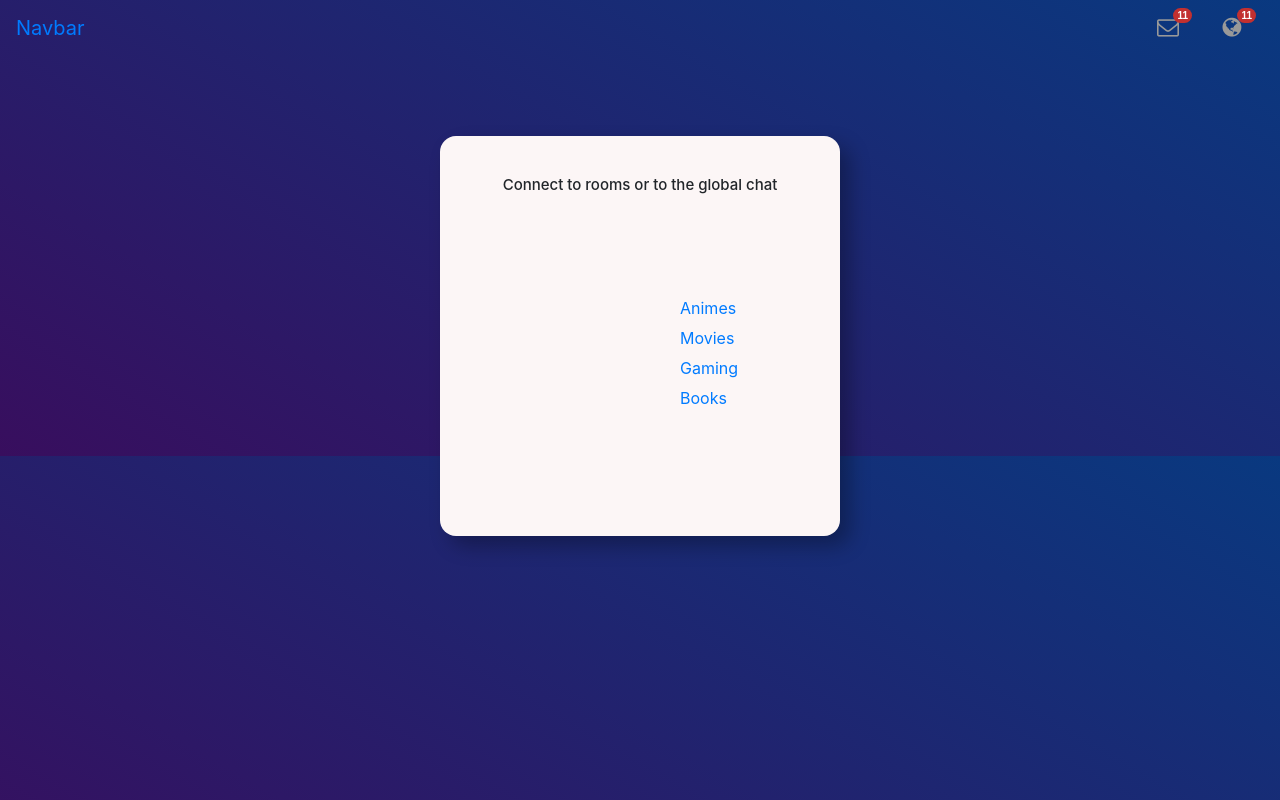
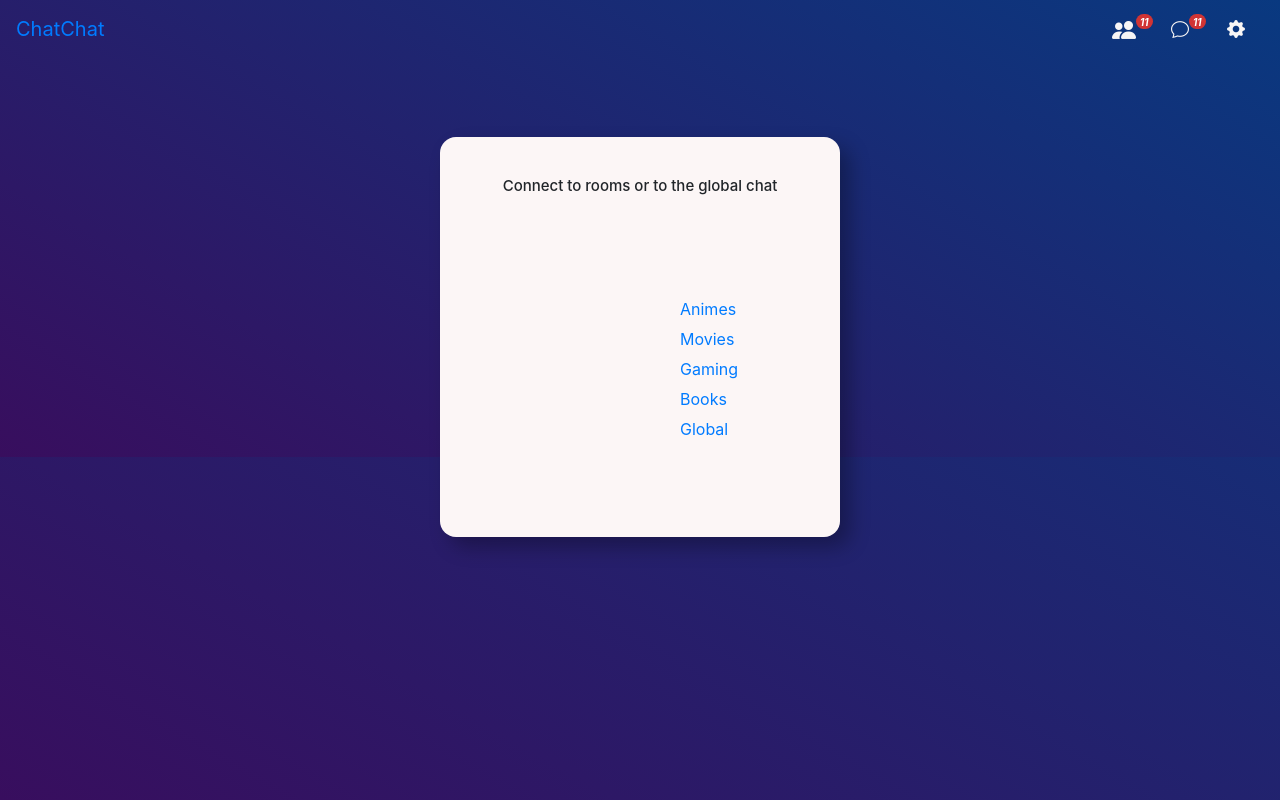
Before and after one commit to FelippoDev/Flask-Chat, a Flask app: page / in a window 1280 px wide. Run offline with Flask 2, Linux system fonts and the light colour scheme; the visitor is signed in with stand-in values (Sample User, id 1); some libraries are stand-ins or nearby versions.

Commit message:
fixing the splitting background when using linear gradient

```diff
--- a/flaskChat/static/css/base.css
+++ b/flaskChat/static/css/base.css
@@ -1,18 +1,7 @@
 @import url("//maxcdn.bootstrapcdn.com/font-awesome/4.7.0/css/font-awesome.min.css");
 
-.navbar-icon-top .navbar-nav .nav-link > .fa {
-  position: relative;
-  font-size: 22px;
-}
+@media (min-width: 992px) {
 
-.navbar-icon-top .navbar-nav .nav-link > .fa > .badge {
-  font-size: 0.75rem;
-  position: absolute;
-  right: 0;
-  font-family: sans-serif;
-}
-
-@media (min-width: 992px) {
   .navbar-icon-top.navbar-expand-lg .navbar-nav .nav-link {
     text-align: center;
     display: table-cell;
@@ -21,26 +10,53 @@
     padding-bottom: 0;
   }
 
-  .navbar-icon-top.navbar-expand-lg .navbar-nav .nav-link > .fa {
-    color: rgb(153, 153, 153);
-    display: block;
-    width: 48px;
-    margin: 2px auto 4px auto;
-    top: 0;
-    line-height: 24px;
-  }
-
-  .navbar-icon-top.navbar-expand-lg .navbar-nav .nav-link > .fa > .badge {
+  .badge {
     color: white;
     top: -7px;
     font-size: 10px;
     border-radius: 10rem;
-    background-color: rgb(194, 48, 48);
+    background-color: rgb(209, 52, 52);
+    position: absolute;
+    top: 1px;
+
   }
+
+  .bi {
+    position: relative;
+    color: rgb(247, 245, 245);
+    display: block;
+    width: 40px;
+    margin: 2px auto 4px auto;
+    top: 3px;
+    line-height: 24px;
+    font-size: 18px;
+    padding: 5px;
+  }
+
+  .bi:hover {
+    position: relative;
+    color: rgb(247, 245, 245);
+    display: block;
+    width: 40px;
+    margin: 2px auto 4px auto;
+    top: 3px;
+    line-height: 24px;
+    font-size: 18px;
+    background-color: #1b4d97;
+    border-radius: 10rem;
+    padding: 5px;
+  }
+
+  #friends {
+    font-size: 24px;
+  }
+
+
 }
 /* ENDING NAV BAR */
 
-body {
+html, body {
+  min-height: 100%;
   background: linear-gradient(30deg, #380e5e, #093980);
 }
 
@@ -58,6 +74,12 @@ body {
   position: absolute;
   top: 20vh;
   left: 30vh;
+}
+
+#global {
+  position: absolute;
+  margin-top: 120px;
+
 }
 
 #movies {
@@ -87,8 +109,3 @@ body {
   position: relative;
   top: 40px;
 }
-
-/* .content a{
-  text-align: center;
-  vertical-align: 7rem;
-}  */
--- a/flaskChat/templates/base.html
+++ b/flaskChat/templates/base.html
@@ -7,31 +7,34 @@
     <link href="//maxcdn.bootstrapcdn.com/bootstrap/4.1.1/css/bootstrap.min.css" rel="stylesheet" id="bootstrap-css">
     <script src="//maxcdn.bootstrapcdn.com/bootstrap/4.1.1/js/bootstrap.min.js"></script>
     <script src="//cdnjs.cloudflare.com/ajax/libs/jquery/3.2.1/jquery.min.js"></script>
+    <link rel="stylesheet" href="https://cdn.jsdelivr.net/npm/bootstrap-icons@1.6.1/font/bootstrap-icons.css">
     <link rel="stylesheet" href="../static/css/base.css">
     <title>Home Page</title>
 </head>
 <body>
 <nav class="navbar navbar-icon-top navbar-expand-lg">
-    <a class="navbar-brand" href="#">Navbar</a>
-    <button class="navbar-toggler" type="button" data-toggle="collapse" aria-controls="navbarSupportedContent" aria-expanded="false" aria-label="Toggle navigation">
-      <span class="navbar-toggler-icon"></span>
-    </button>
+    <a class="navbar-brand" href="#">ChatChat</a>
     <div class="collapse navbar-collapse" id="navbarSupportedContent">
       <ul class="navbar-nav mr-auto">
       </ul>
-      <ul class="navbar-nav ">
+      <ul class="navbar-nav">
+        <li class="nav-item">
+          <a class="nav-link" href="#friends">
+            <i class="bi bi-people-fill" id="friends">
+              <span class="badge badge-success">11</span>
+            </i>
+          </a>
+        </li>
         <li class="nav-item">
           <a class="nav-link" href="#message">
-            <i class="fa fa-envelope-o">
+            <i class="bi bi-chat">
               <span class="badge badge-info">11</span>
             </i>
           </a>
         </li>
         <li class="nav-item">
-          <a class="nav-link" href="#global">
-            <i class="fa fa-globe">
-              <span class="badge badge-success">11</span>
-            </i>
+          <a class="nav-link" href="#settings">
+            <i class="bi bi-gear-fill"></i>
           </a>
         </li>
       </ul>
--- a/flaskChat/templates/index.html
+++ b/flaskChat/templates/index.html
@@ -3,6 +3,7 @@
   <div class="container">
     <div class="content">
       <h3>Connect to rooms or to the global chat</h3>
+      <a class="rooms movies" href="{{ url_for('global_chat')}}" id="global">Global</a>
       <a class="rooms movies" href="{{ url_for('movies_chat')}}" id="movies">Movies</a>
       <a class="rooms animes" href="{{ url_for('anime_chat')}}" id="anime">Animes</a>
       <a class="rooms gaming" href="{{ url_for('games_chat')}}" id="gaming">Gaming</a>
```
